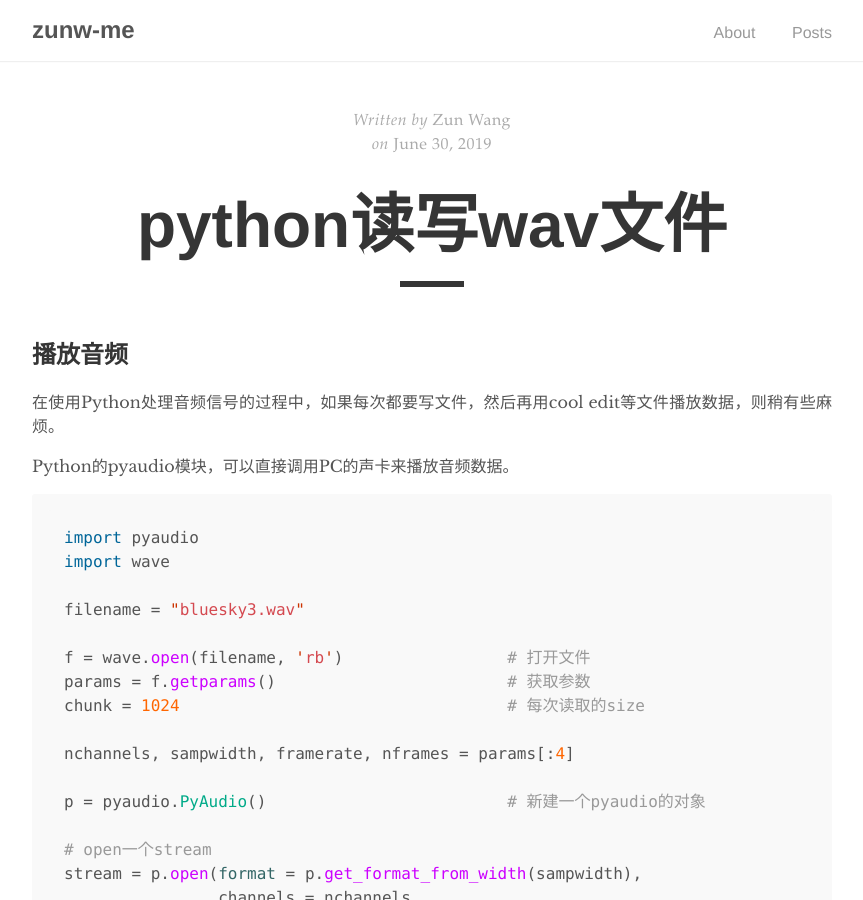
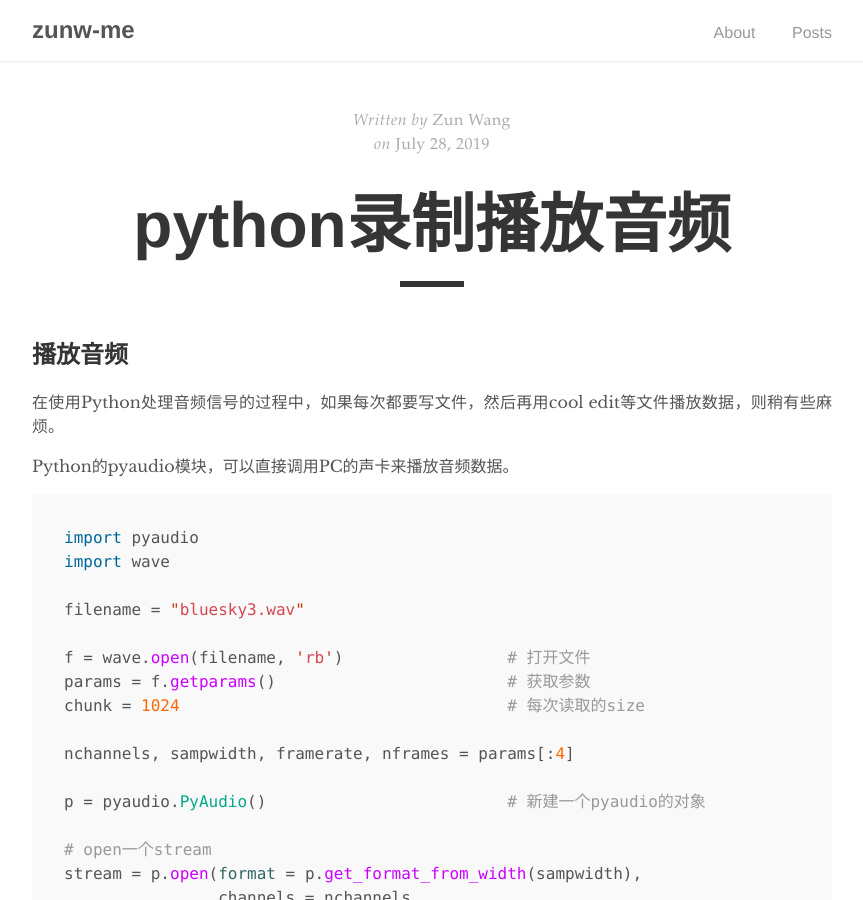
Before and after one commit to speeeeed/speeeeed.github.io, a Jekyll site: the page built from _posts/2019-08-19-python录制播放音频.markdown, in a window 1280 px wide and 900 px high. Shown: the whole window, without its empty margins (208-1071 px from the left). Built offline with Jekyll 4.4.1, drawn with Linux system fonts in a browser that asks for light colours; comment, search, counter and statistics services are not loaded.

Commit message:
change post title

```diff
--- a/_posts/2019-08-19-python录制播放音频.markdown
+++ b/_posts/2019-08-19-python录制播放音频.markdown
@@ -1,7 +1,7 @@
 ---
 layout: post
-title: python读写wav文件
-date: 2019-06-30
+title: python录制播放音频
+date: 2019-07-28
 tags: [python, audio]
 author: Zun Wang
 ---
```
